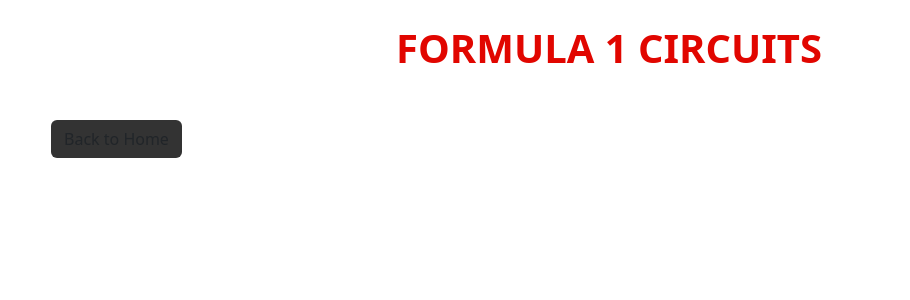
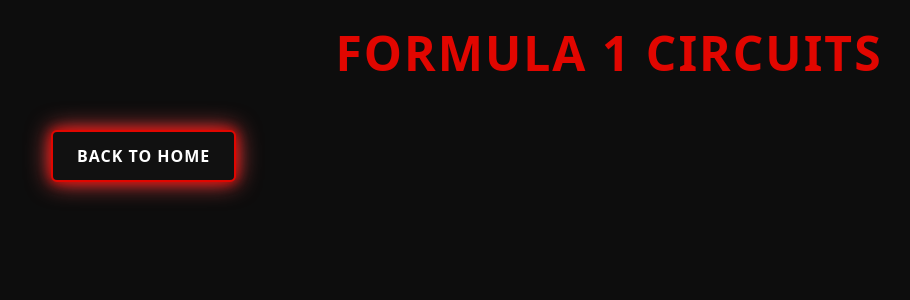
Before and after one commit to staten-island-tech/flask-api-project-rustynbustedup, a Flask app: page /tracks in a window 1280 px wide. Shown: the top 300 px of the page, without its empty margins (31-941 px from the left). Run offline with Flask 3, Linux system fonts and the light colour scheme; data that the repository does not hold is empty.

Commit message:
Made it Black

```diff
--- a/Static/styles.css
+++ b/Static/styles.css
@@ -1,54 +1,105 @@
+/* DARK BACKGROUND FOR THE PAGE */
+body,
+.tracks_page,
+.index_page,
+.drivers_page {
+  background-color: #0d0d0d;
+  color: #ffffff;
+}
+
+/* HEADERS: Clean, bold, no glow */
 .tracks_page h1,
-.index_page h1 {
+.index_page h1,
+.drivers_page h1,
+.driver_detail_page h1 {
   color: #e10600;
   text-align: center;
   text-transform: uppercase;
-  font-weight: bold;
+  font-weight: 900;
+  font-size: 3rem;
+  letter-spacing: 2px;
+  text-shadow: none;
+  animation: none;
 }
 
-/* Card styling on Tracks page */
+/* CARD STYLING: Tracks Page */
 .tracks_page .card {
-  background-color: hsl(0, 0%, 99%);
-  border-color: #e10600;
+  background-color: #1a1a1a;
+  border: 2px solid #e10600;
+  border-radius: 12px;
+  padding: 1rem;
+  box-shadow: 0 0 12px rgba(255, 0, 0, 0.3);
+  transition: transform 0.3s ease, box-shadow 0.3s ease;
+  color: #fff;
 }
 
-/* Button styling for racing theme on Tracks page */
-.tracks_page .btn-racing {
-  background-color: #333;
+.tracks_page .card:hover {
+  transform: scale(1.06);
+  box-shadow: 0 0 30px #e10600, 0 0 50px #ff4d4d;
 }
 
-/* Card styling on Index page */
+/* BUTTON STYLING: Tracks Page */
+.tracks_page .btn-racing {
+  background-color: #111;
+  color: #fff;
+  border: 2px solid #e10600;
+  padding: 0.75rem 1.5rem;
+  font-weight: bold;
+  letter-spacing: 1px;
+  text-transform: uppercase;
+  box-shadow: 0 0 12px #e10600, 0 0 24px #ff4d4d;
+  transition: all 0.3s ease;
+  cursor: pointer;
+}
+
+.tracks_page .btn-racing:hover {
+  background-color: #e10600;
+  color: #000;
+  box-shadow: 0 0 20px #e10600, 0 0 40px #ff1a1a;
+}
+
+/* INDEX PAGE CARD STYLE (OPTIONAL - still light themed here) */
 .index_page .card {
   background-color: white;
   border-color: #e10600;
 }
-.drivers_page h1 {
-  color: #e10600;
-  text-align: center;
-  text-transform: uppercase;
-  font-weight: bold;
+
+/* CARD STYLING: Drivers Page */
+.drivers_page .card {
+  background-color: #1a1a1a;
+  border: 2px solid #e10600;
+  border-radius: 12px;
+  padding: 1rem;
+  box-shadow: 0 0 12px rgba(255, 0, 0, 0.3);
+  transition: transform 0.3s ease, box-shadow 0.3s ease;
+  color: #fff;
 }
 
-/* Card styling on Drivers page */
-.drivers_page .card {
-  background-color: white;
-  border-color: #e10600;
+.drivers_page .card:hover {
+  transform: scale(1.06);
+  box-shadow: 0 0 30px #e10600, 0 0 50px #ff4d4d;
 }
 
-/* Button styling for Drivers page */
+/* BUTTON STYLING: Drivers Page */
 .drivers_page .btn-racing {
-  background-color: red; /* Deep red for a bold racing look */
-  color:white;
-  border: none;
-  transition: background-color 0.3s ease;
+  background-color: #111;
+  color: white;
+  border: 2px solid #e10600;
+  padding: 0.75rem 1.5rem;
+  font-weight: bold;
+  text-transform: uppercase;
+  letter-spacing: 1px;
+  transition: background-color 0.3s ease, box-shadow 0.3s ease;
+  box-shadow: 0 0 12px #e10600, 0 0 24px #ff4d4d;
 }
 
 .drivers_page .btn-racing:hover {
   background-color: #e10600;
-  color: white;
+  color: black;
+  box-shadow: 0 0 20px #e10600, 0 0 40px #ff1a1a;
 }
 
-/* Heading style on Driver Detail page */
+/* DRIVER DETAIL PAGE HEADERS */
 .driver_detail_page h1 {
   color: #e10600;
   text-align: center;
@@ -56,20 +107,21 @@
   font-weight: bold;
 }
 
-/* Container spacing and max-width */
+/* CONTAINER SETTINGS */
 .driver_detail_page .container {
   max-width: 800px;
   margin: auto;
 }
 
-/* List group styling */
+/* LIST GROUP ITEMS */
 .driver_detail_page .list-group-item {
-  background-color: #fdfdfd;
+  background-color: #1a1a1a;
   border-color: #e10600;
   font-size: 1.1rem;
+  color: #fff;
 }
 
-/* Link styling inside list */
+/* LINKS INSIDE LIST ITEMS */
 .driver_detail_page .list-group-item a {
   color: #e10600;
   text-decoration: underline;
@@ -80,11 +132,12 @@
   text-decoration: none;
 }
 
-/* Back button */
+/* BACK BUTTON */
 .driver_detail_page .btn-secondary {
   background-color: #333;
   border-color: #333;
   color: #fff;
+  transition: background-color 0.3s ease, border-color 0.3s ease;
 }
 
 .driver_detail_page .btn-secondary:hover {
```
